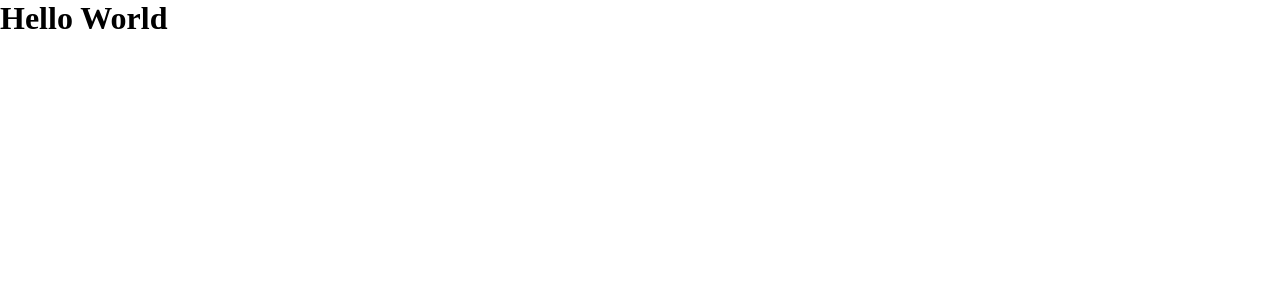
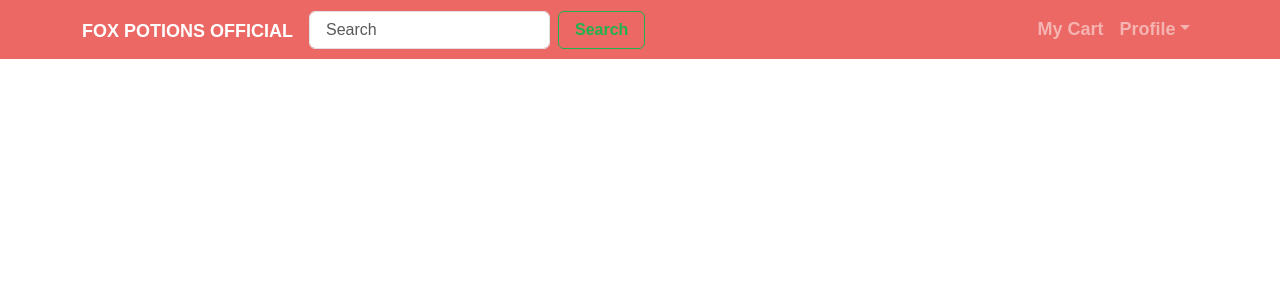
Before and after one commit to smkattoula/fox-potions-official-ecommerce, a React (Create React App) app in the folder frontend/: page / in a window 1280 px wide. Shown: the top 300 px of the page. Built offline with nearby package versions, Linux system fonts and the light colour scheme; a web font is replaced by a local one.

Commit message:
install bootswatch free bootstrap themes, create Header component

```diff
--- a/frontend/package.json
+++ b/frontend/package.json
@@ -7,6 +7,7 @@
     "@testing-library/react": "^11.1.0",
     "@testing-library/user-event": "^12.1.10",
     "axios": "^0.21.1",
+    "bootswatch": "^5.0.2",
     "react": "^17.0.2",
     "react-bootstrap": "^1.6.1",
     "react-dom": "^17.0.2",
--- a/frontend/public/index.html
+++ b/frontend/public/index.html
@@ -11,10 +11,31 @@
     />
     <link rel="apple-touch-icon" href="%PUBLIC_URL%/logo192.png" />
     <link rel="manifest" href="%PUBLIC_URL%/manifest.json" />
+    <link
+      rel="stylesheet"
+      href="https://maxcdn.bootstrapcdn.com/bootstrap/4.0.0/css/bootstrap.min.css"
+      integrity="sha384-Gn5384xqQ1aoWXA+058RXPxPg6fy4IWvTNh0E263XmFcJlSAwiGgFAW/dAiS6JXm"
+      crossorigin="anonymous"
+    />
 
-    <title>React App</title>
+    <title>Fox Potions eCommerce</title>
   </head>
   <body>
+    <script
+      src="https://code.jquery.com/jquery-3.2.1.slim.min.js"
+      integrity="sha384-KJ3o2DKtIkvYIK3UENzmM7KCkRr/rE9/Qpg6aAZGJwFDMVNA/GpGFF93hXpG5KkN"
+      crossorigin="anonymous"
+    ></script>
+    <script
+      src="https://cdnjs.cloudflare.com/ajax/libs/popper.js/1.12.9/umd/popper.min.js"
+      integrity="sha384-ApNbgh9B+Y1QKtv3Rn7W3mgPxhU9K/ScQsAP7hUibX39j7fakFPskvXusvfa0b4Q"
+      crossorigin="anonymous"
+    ></script>
+    <script
+      src="https://maxcdn.bootstrapcdn.com/bootstrap/4.0.0/js/bootstrap.min.js"
+      integrity="sha384-JZR6Spejh4U02d8jOt6vLEHfe/JQGiRRSQQxSfFWpi1MquVdAyjUar5+76PVCmYl"
+      crossorigin="anonymous"
+    ></script>
     <noscript>You need to enable JavaScript to run this app.</noscript>
     <div id="root"></div>
   </body>
--- a/frontend/src/App.js
+++ b/frontend/src/App.js
@@ -1,10 +1,13 @@
 import React from "react";
+import { BrowserRouter as Router, Route, Switch } from "react-router-dom";
+import "bootswatch/dist/journal/bootstrap.min.css";
+import Header from "./components/Header";
 
 function App() {
   return (
-    <div className="App">
-      <h1>Hello World</h1>
-    </div>
+    <>
+      <Header />
+    </>
   );
 }
 
--- /dev/null
+++ b/frontend/src/components/Header.js
@@ -0,0 +1,43 @@
+import React from "react";
+import {
+  Navbar,
+  Nav,
+  NavDropdown,
+  Form,
+  FormControl,
+  Button,
+  Container,
+} from "react-bootstrap";
+
+const Header = () => {
+  return (
+    <Navbar bg="primary" variant="dark" expand="lg">
+      <Container>
+        <Navbar.Brand href="/">Fox Potions Official</Navbar.Brand>
+        <Form inline>
+          <FormControl type="text" placeholder="Search" className="mr-sm-2" />
+          <Button variant="outline-success">Search</Button>
+        </Form>
+        <Navbar.Toggle aria-controls="basic-navbar-nav" />
+        <Navbar.Collapse id="basic-navbar-nav">
+          <Nav className="ml-auto">
+            <Nav.Link href="/cart">My Cart</Nav.Link>
+            <NavDropdown title="Profile" id="basic-nav-dropdown">
+              <NavDropdown.Item href="#action/3.1">Action</NavDropdown.Item>
+              <NavDropdown.Item href="#action/3.2">
+                Another action
+              </NavDropdown.Item>
+              <NavDropdown.Item href="#action/3.3">Something</NavDropdown.Item>
+              <NavDropdown.Divider />
+              <NavDropdown.Item href="#action/3.4">
+                Separated link
+              </NavDropdown.Item>
+            </NavDropdown>
+          </Nav>
+        </Navbar.Collapse>
+      </Container>
+    </Navbar>
+  );
+};
+
+export default Header;
```
Also changed, not shown: 2 other files (tests, documents, lock files or other folders).
